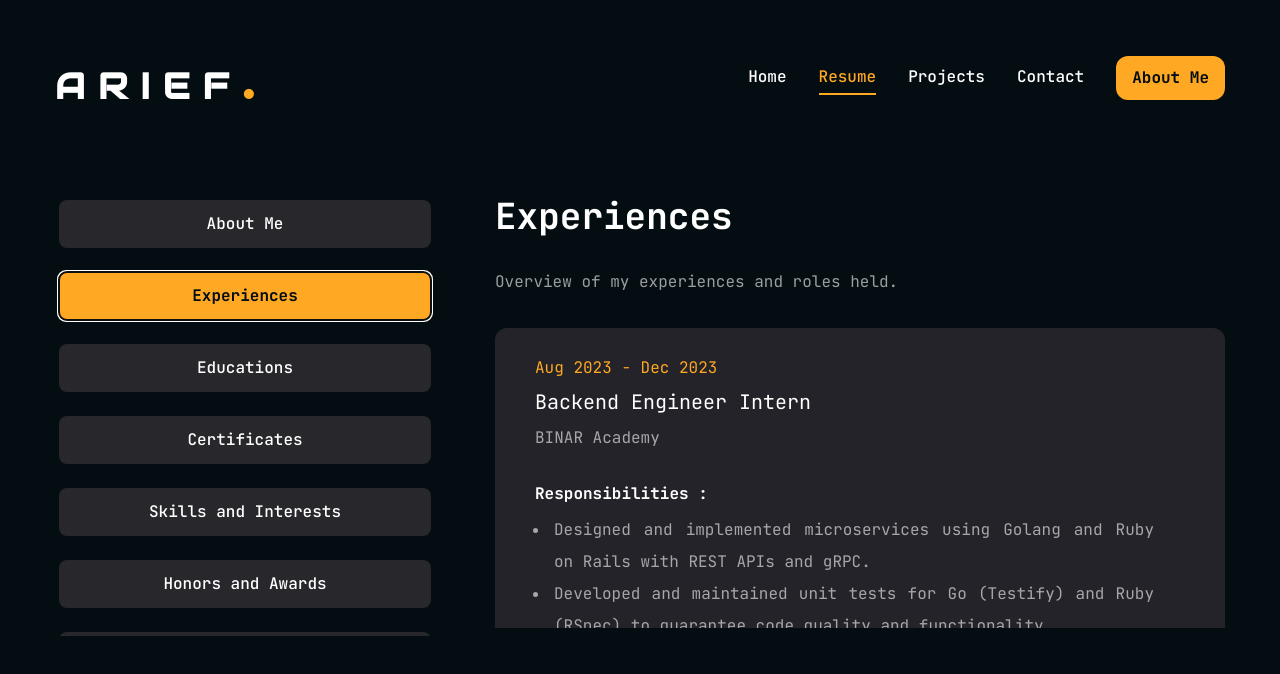
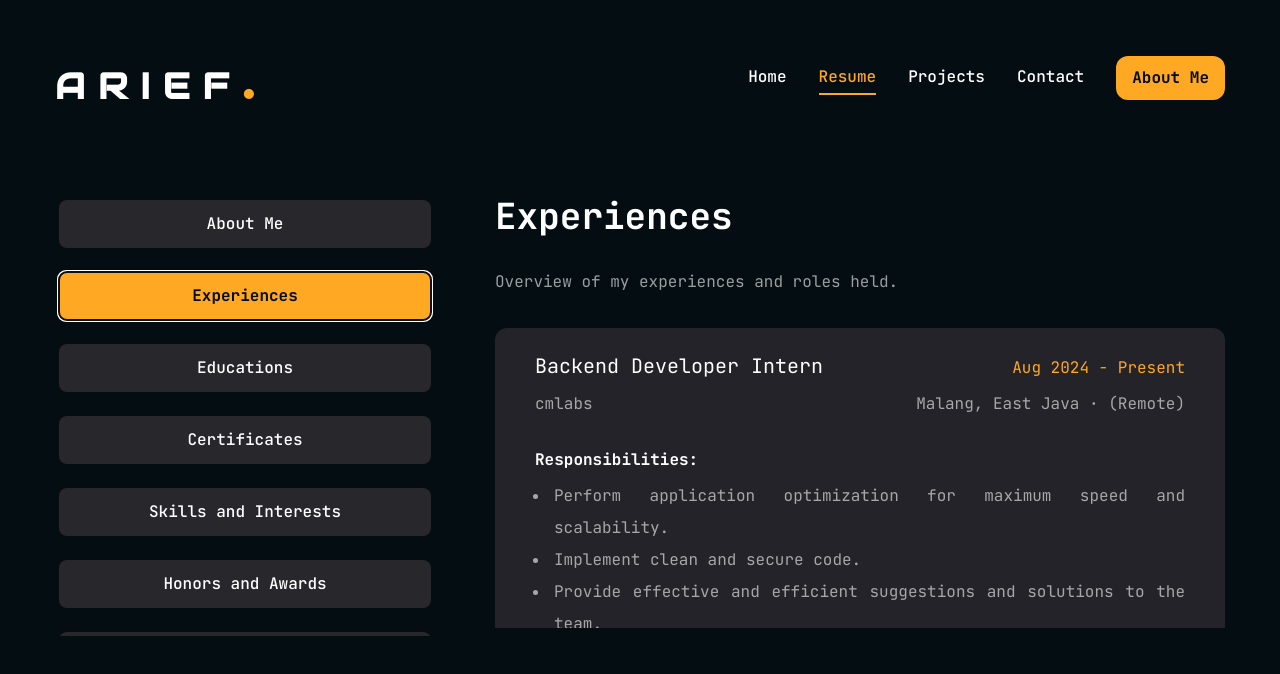
Before and after one commit to arieeefrahman/personal-website, a Next.js app: page /resume in a window 1280 px wide. Both pictures are taken after a click on the tab "Experiences". Shown: the top 674 px of the page. Built offline with nearby package versions, Linux system fonts and the light colour scheme.

Commit message:
feat: add new experiences

```diff
--- a/components/resume/Experience.jsx
+++ b/components/resume/Experience.jsx
@@ -5,10 +5,28 @@ const experiences = {
     description: 'Overview of my experiences and roles held.',
     items: [
         {
+            company: 'cmlabs',
+            position: 'Backend Developer Intern',
+            duration: 'Aug 2024 - Present',
+            url: 'https://cmlabs.co/en-id',
+            place: 'Malang, East Java · (Remote)',
+            responsibilities: [
+                'Perform application optimization for maximum speed and scalability.',
+                'Implement clean and secure code.',
+                'Provide effective and efficient suggestions and solutions to the team.',
+                'Solve problem such as bugs or errors related to the project being worked on.',
+                'Coordinate with the whole team.',
+                'Design and implement data storage solutions.',
+                'Doing API Integration.',
+                'Perform security settings and prevent hacking attacks.',
+            ],
+        },
+        {
             company: 'BINAR Academy',
             position: 'Backend Engineer Intern',
             duration: 'Aug 2023 - Dec 2023',
             url: 'https://www.binaracademy.com/',
+            place: 'Tangerang, Banten · On-site',
             responsibilities: [
                 'Designed and implemented microservices using Golang and Ruby on Rails with REST APIs and gRPC.',
                 'Developed and maintained unit tests for Go (Testify) and Ruby (RSpec) to guarantee code quality and functionality',
@@ -33,18 +51,25 @@ const Experience = () => (
                         key={idx}
                         className='bg-[#232329] py-6 px-10 rounded-xl flex flex-col gap-1'
                     >
-                        <span className='text-accent text-left'>{item.duration}</span>
-                        <h3 className='text-xl max-w-[360px] min-h-[30px] text-left'>{item.position}</h3>
-                        <div className='flex gap-3'>
+                        <div className="flex justify-between flex-col md:flex-row text-left">
+                            <span className='text-accent text-left order-2'>{item.duration}</span>
+                            <h3 className='text-xl max-w-[360px] min-h-[30px] order-1'>{item.position}</h3>
+                        </div>
+
+
+                        <div className='flex justify-between flex-col md:flex-row text-left'>
                             {/* <span className='w-[6px] h-[6px] rounded-full bg-accent'></span> */}
                             <a href={item.url} target='_blank' className='text-white/60'>{item.company}</a>
+                            <p className='text-white/60'>{item.place}</p>
+
                         </div>
 
-                        <p className='pt-5 font-bold text-left'>Responsibilities : </p>
+
+                        <p className='pt-5 font-bold text-left'>Responsibilities: </p>
                         <ul className='list-disc ml-[15px] text-left'>
                             {item.responsibilities.map((detail, detailIdx) => (
                                 <li key={detailIdx} className='text-white/60'>
-                                <p className='ml-1 max-w-[400px] xl:max-w-[600px] text-justify text-white/60'>{detail}</p>
+                                <p className='ml-1 max-w-[500px] md:max-w-[1070px] xl:max-w-[650px] text-justify text-white/60'>{detail}</p>
                                 </li>
                             ))}
                         </ul>
```
